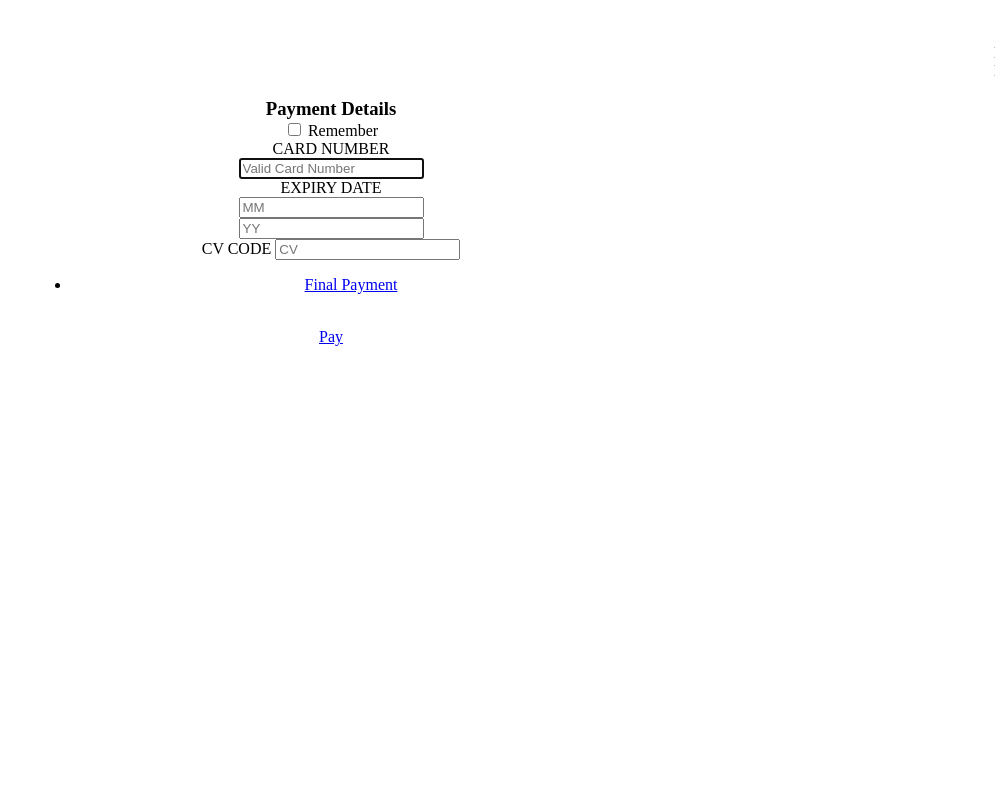
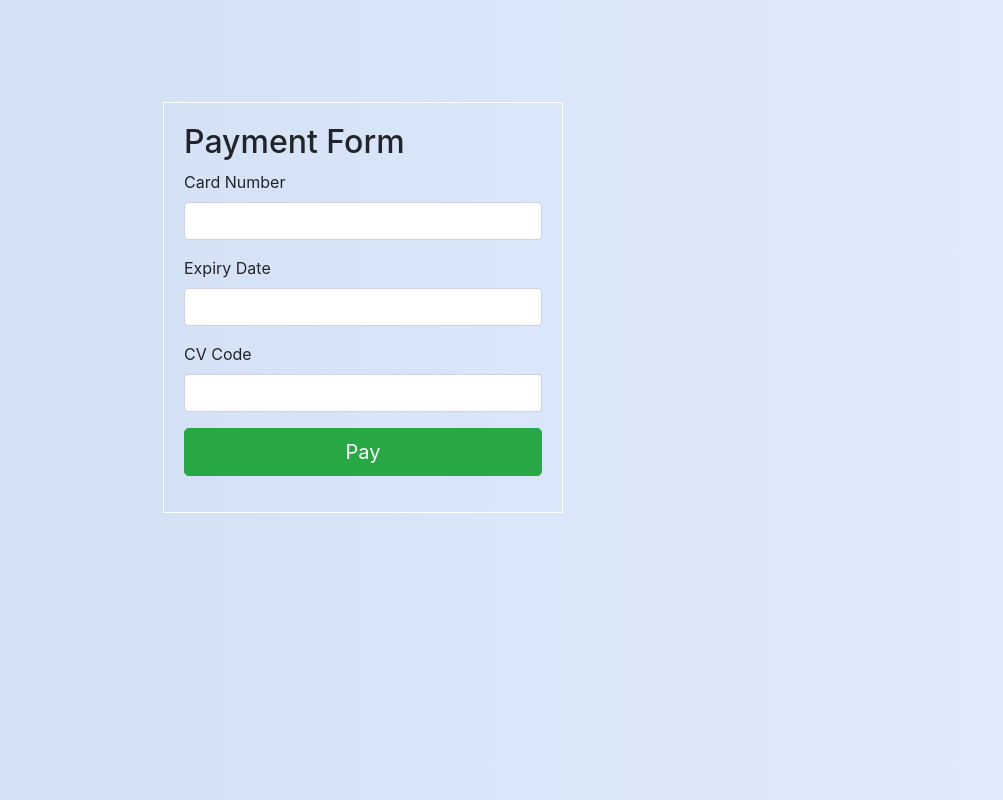
Before and after one commit to Dpaace/Hamro_Biruwa, a Django app: template Biruwa/templates/product/payment.html in a window 1280 px wide. Shown: the whole page, without its empty margins (277-1280 px from the left). Run offline with Django 4.2, Linux system fonts and the light colour scheme; the template is opened without the code that fills it, so the values that code supplies are empty; parts of the project's set-up code (start-up, migrations or seed data) failed here and were passed over; some libraries are stand-ins or nearby versions.

Commit message:
frontend_payment

```diff
--- a/Biruwa/Biruwa/settings.py
+++ b/Biruwa/Biruwa/settings.py
@@ -83,7 +83,7 @@ DATABASES = {
         'ENGINE': 'django.db.backends.postgresql',
         'NAME': 'biruwa_db',
         'USER': 'postgres',
-        'PASSWORD': '#Leshmania#406',
+        'PASSWORD': 'root7',
         'HOST': 'localhost',
     }
 }
--- a/Biruwa/templates/product/payment.html
+++ b/Biruwa/templates/product/payment.html
@@ -1,78 +1,72 @@
+{% load static %}
+{% block content %}
 
-{% load static %}
-
-{% block content %}
+<html>
     <head>
-
+      <link
+        rel="stylesheet"
+        href="https://stackpath.bootstrapcdn.com/bootstrap/4.4.1/css/bootstrap.min.css"
+        integrity="sha384-Vkoo8x4CGsO3+Hhxv8T/Q5PaXtkKtu6ug5TOeNV6gBiFeWPGFN9MuhOf23Q9Ifjh"
+        crossorigin="anonymous"
+      />
+      <style type="text/css">
+        .container {
+          margin-top: 8%;
+          width: 400px;
+          border: ridge 1.5px white;
+          padding: 20px;
+        }
+        body {
+          background: #e0eafc; /* fallback for old browsers */
+          background: -webkit-linear-gradient(
+            to right,
+            #cfdef3,
+            #e0eafc
+          ); /* Chrome 10-25, Safari 5.1-6 */
+          background: linear-gradient(
+            to right,
+            #cfdef3,
+            #e0eafc
+          ); /* W3C, IE 10+/ Edge, Firefox 16+, Chrome 26+, Opera 12+, Safari 7+ */
+        }
+      </style>
     </head>
-<style media="screen">
-
-.panel-title {display: inline;font-weight: bold;}
-.checkbox.pull-right { margin: 0; }
-.pl-ziro { padding-left: 0px; }
-</style>
-<br><br>
-<marquee scrolldelay="50">ITS FAKE PAYMENT PAGE. WE DONOT STORE YOUR DATA</marquee>
-<marquee scrolldelay="50">ITS JUST FOR DEMO</marquee>
-<br><br>
-<div class="container" style="text-align:center; padding-left:300px;">
-    <div class="row">
-        <div class="col-xs-12 col-md-4" style="height:500px; width:600px;">
-            <div class="panel panel-default">
-                <div class="panel-heading">
-                    <h3 class="panel-title">
-                        Payment Details
-                    </h3>
-                    <div class="checkbox pull-right">
-                        <label>
-                            <input type="checkbox" />
-                            Remember
-                        </label>
+    <body>
+      <div></div>
+      <div class="container">
+        <h2>Payment Form</h2>
+        <form action="bootstrapform.php" method="post">
+          <div class="form-group">
+            <label for="firstname">Card Number</label>
+            <input
+              type="text"
+              class="form-control"
+              id="exampleInputfirstname"
+              name="firstname"
+            />
           </div>
+          <div class="form-group">
+            <label for="lastname">Expiry Date</label>
+            <input
+              type="number"
+              class="form-control"
+              id="exampleInputlastname"
+              name="lastname"
+            />
           </div>
-                <div class="panel-body">
-                    <form role="form" method="post">
           <div class="form-group">
-                        <label for="cardNumber">
-                            CARD NUMBER</label>
-                        <div class="input-group">
-                            <input type="text" class="form-control" id="cardNumber" placeholder="Valid Card Number"
-                                required autofocus />
-                            <span class="input-group-addon"><span class="glyphicon glyphicon-lock"></span></span>
+            <label for="phoneno">CV Code</label>
+            <input
+              type="text"
+              class="form-control"
+              id="exampleInputphoneno"
+              name="phoneno"
+            />
           </div>
-                    </div>
-                    <div class="row">
-                        <div class="col-xs-7 col-md-7">
-                            <div class="form-group">
-                                <label for="expityMonth">
-                                    EXPIRY DATE</label>
-                                <div class="col-xs-6 col-lg-6 pl-ziro">
-                                    <input type="text" class="form-control" id="expityMonth" placeholder="MM" required />
-                                </div>
-                                <div class="col-xs-6 col-lg-6 pl-ziro">
-                                    <input type="text" class="form-control" id="expityYear" placeholder="YY" required /></div>
-                            </div>
-                        </div>
-                        <div class="col-xs-5 col-md-5 pull-right">
-                            <div class="form-group">
-                                <label for="cvCode">
-                                    CV CODE</label>
-                                <input type="password" class="form-control" id="cvCode" placeholder="CV" required />
-                            </div>
-                        </div>
-                    </div>
+          <a href="{% url 'payment-success' request.user.id %}" class="btn btn-success btn-lg btn-block" role="button">Pay</a>
         </form>
       </div>
-            </div>
-            <ul class="nav nav-pills nav-stacked">
-                <li class="active"><a href="#"><span class="badge pull-right">{{total}}</span> Final Payment</a>
-                </li>
-            </ul>
-            <br/>
-            <a href="{% url 'payment-success' request.user.id %}" class="btn btn-success btn-lg btn-block" role="button">Pay</a>
-        </div>
-    </div>
-</div>
-
+    </body>
+  </html>
 
 {% endblock content %}
```
Lines whose indentation alone changed are shown as unchanged.
